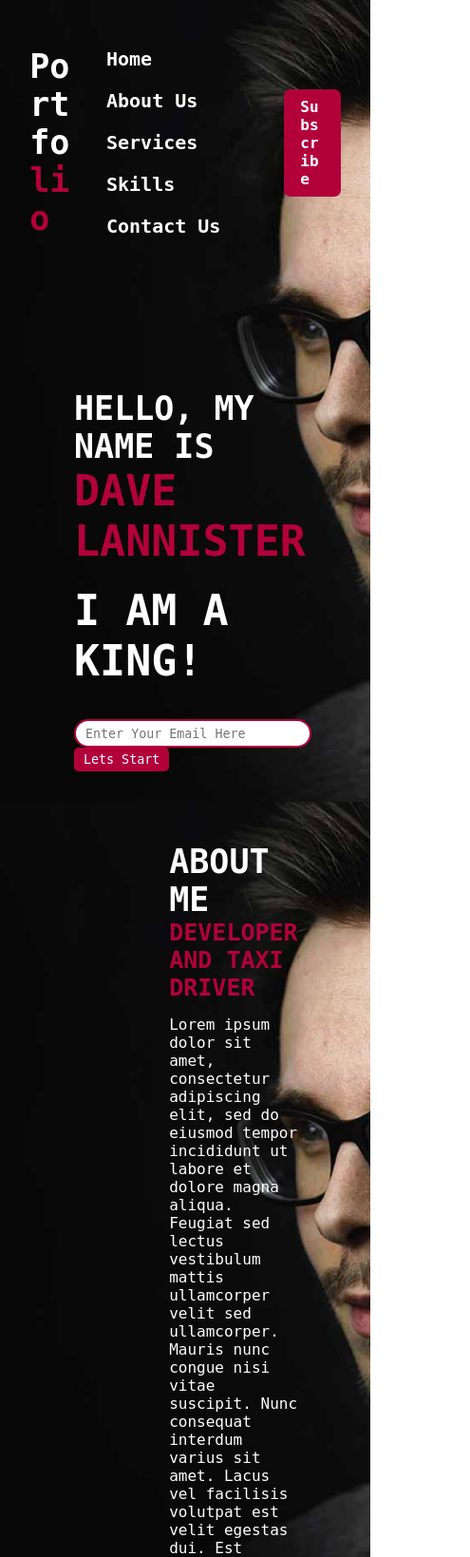
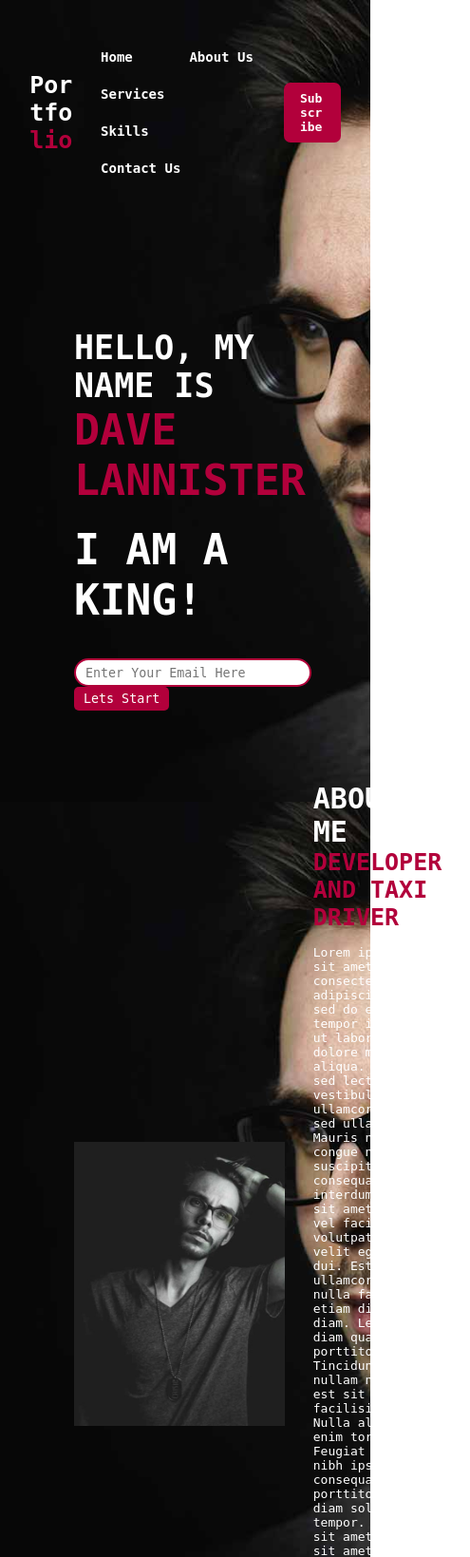
Before and after one commit to Kyriyenko/Html-Css-Responsive-Landing, a plain HTML site: page index.html in a window 390 px wide. Shown: the top 1639 px of the page at 95% size, 495 px wide, since content can reach past the window. Drawn offline with Linux system fonts and the light colour scheme.

Commit message:
added responsive styles: 1230px max

```diff
--- a/src/css/style.css
+++ b/src/css/style.css
@@ -199,6 +199,7 @@
     flex-direction: column;
     justify-content: center;
     align-items: center;
+    margin-bottom: 35px;
 }
 
 .card h3{
@@ -227,4 +228,50 @@
 }
 
 
-/****/
+/** End of section **/
+
+
+/* Responsive styles */
+
+@media (max-width: 1230px) {
+    /* resize nav links text */
+    .profile nav ul a {
+        font-size: 14px;
+    }
+
+    /* resize logo */
+    .profile nav .logo {
+        font-size: 25px;
+    }
+
+    /* resize subscribe btn */
+    .btn_subscribe {
+        font-size: 13px;
+    }
+
+    /* resize about header */
+    .about .main .about-text h2 {
+        font-size: 30px;
+    }
+
+    /* resize about text */
+    .about p {
+        font-size: 13px;
+    }
+
+    /* resize cards text */
+    .card p {
+        font-size: 14px;
+    }
+}
+
+
+@media (max-width: 996px) {
+    .box {
+        flex-direction: column;
+    }
+
+    .about .main .maine-img {
+        width: 100%;
+    }
+}
```
